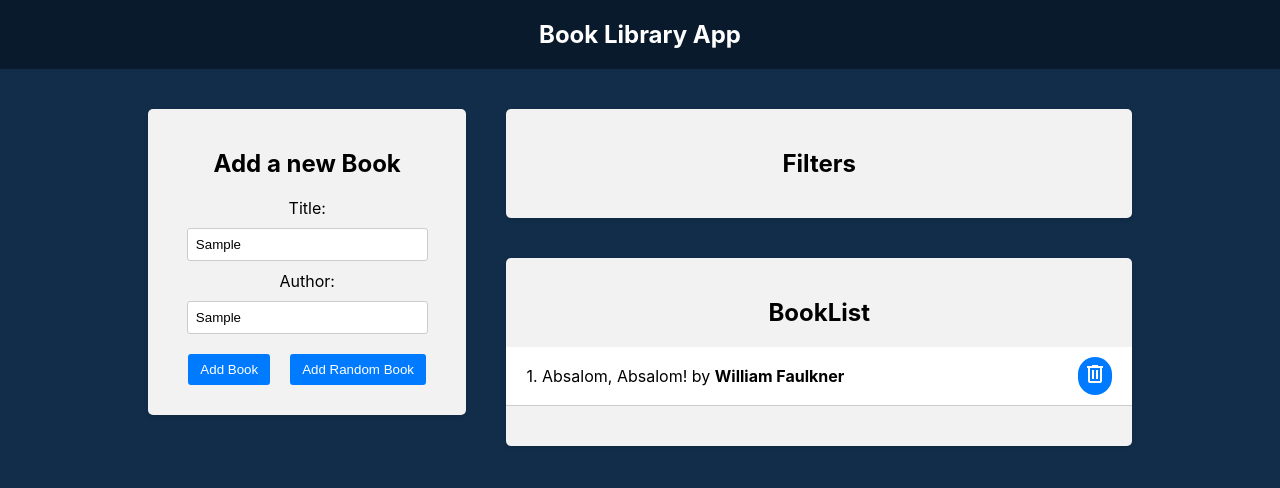
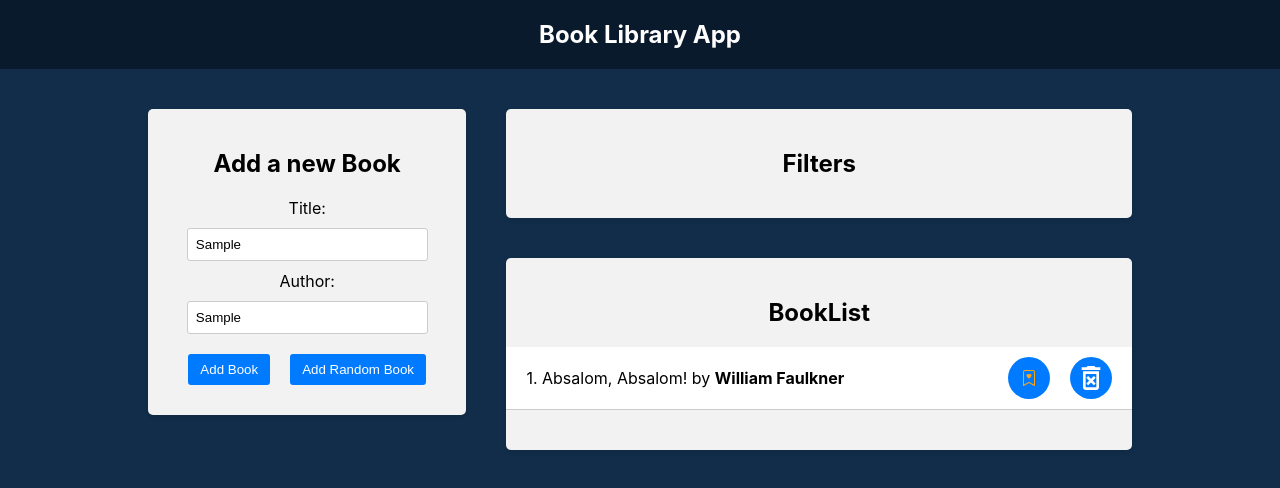
Before and after one commit to DiscoJordan/Books-Library, a React (Create React App) app in the folder client/: page / in a window 1280 px wide. Both pictures are taken after typing "Sample", "Sample" into the empty fields and a click on the button "Add Random Book". Shown: the top 488 px of the page. Built offline with nearby package versions, Linux system fonts and the light colour scheme.

Commit message:
add fav book

```diff
--- a/client/package.json
+++ b/client/package.json
@@ -9,6 +9,7 @@
     "@testing-library/user-event": "^13.5.0",
     "react": "^18.3.1",
     "react-dom": "^18.3.1",
+    "react-icons": "^5.2.1",
     "react-redux": "^9.1.2",
     "react-scripts": "5.0.1",
     "uuid": "^10.0.0",
--- a/client/src/App.css
+++ b/client/src/App.css
@@ -161,12 +161,25 @@ span{
 }
 
 .book-list .star-icon {
-  width: 24px;
-  height: 24px;
+  width: 32px;
+  height: 32px;
   margin: 0 20px;
   cursor: pointer;
   transition: color 0.3s ease;
   color: #fca510;
+  display: flex;
+  justify-content: center;
+  align-items: center;
+}
+.book-list .delete-icon {
+  width: 32px;
+  height: 32px;
+  cursor: pointer;
+  transition: color 0.3s ease;
+  color: #FFFFFF;
+  display: flex;
+  justify-content: center;
+  align-items: center;
 }
 .filter-row {
   display: flex;
--- a/client/src/Components/BookList.js
+++ b/client/src/Components/BookList.js
@@ -1,14 +1,20 @@
 import React from "react";
 import { useSelector } from "react-redux";
 import { useDispatch } from "react-redux";
-import { deleteBook } from "../Redux/books/actionCreators";
+import { ToggleFavBook, deleteBook } from "../Redux/books/actionCreators";
+
+import { MdOutlineDeleteForever } from "react-icons/md";
+import { BsBookmarkHeart, BsBookmarkHeartFill } from "react-icons/bs";
 
 function BookList() {
   const books = useSelector((state) => state.books);
-const dispatch = useDispatch()
+  const dispatch = useDispatch();
   const handleDelete = (bookId) => {
-    dispatch(deleteBook(bookId))
+    dispatch(deleteBook(bookId));
   };
+  const handleFavorite = (bookId)=>{
+    dispatch(ToggleFavBook(bookId));
+  }
   return (
     <div className="app-block book-list">
       <h2>BookList</h2>
@@ -22,8 +28,14 @@ const dispatch = useDispatch()
                 {++i}. {book.title} by <b>{book.author}</b>
               </div>
               <div className="book-actions">
-                <div onClick={()=>handleDelete(book.id)} className="circle">
-                  <span class="material-symbols-outlined">delete</span>
+                {
+                  <div className="circle star-icon" onClick={()=>handleFavorite(book.id)}>
+                    {book.isFav ? <BsBookmarkHeartFill /> : <BsBookmarkHeart />}
+                  </div>
+                }
+
+                <div onClick={() => handleDelete(book.id)} className="circle">
+                  <MdOutlineDeleteForever className="delete-icon" />
                 </div>
               </div>
             </li>
--- a/client/src/Components/Bookform.js
+++ b/client/src/Components/Bookform.js
@@ -13,7 +13,7 @@ function Bookform() {
   const handleSubmit = (e) => {
     e.preventDefault();
     if (title && author) {
-      const book = { title: title, author: author, id:uuidv4() };
+      const book = { title: title, author: author,isFav:false, id:uuidv4() };
 
       setTitle("");
       setAuthor("");
@@ -25,7 +25,7 @@ function Bookform() {
     e.preventDefault();
     let randomId = Math.floor(Math.random()*booksData.length)
     const randomBook = booksData[randomId]
-    const book = { ...randomBook, id:uuidv4() };
+    const book = { ...randomBook,isFav:false, id:uuidv4() };
     dispatch(addBook(book));
 
   };
--- a/client/src/Redux/books/actionCreators.js
+++ b/client/src/Redux/books/actionCreators.js
@@ -12,3 +12,9 @@ export const deleteBook = (BookId) => {
       payload: BookId,
     };
   };
+  export const ToggleFavBook = (BookId) => {
+    return {
+      type: a.TOGGLE_FAVBOOK,
+      payload: BookId,
+    };
+  };
--- a/client/src/Redux/books/actionTypes.js
+++ b/client/src/Redux/books/actionTypes.js
@@ -1,2 +1,3 @@
 export const ADD_BOOK = 'ADD_BOOK'
 export const DELETE_BOOK = 'DELETE_BOOK'
+export const TOGGLE_FAVBOOK = 'TOGGLE_FAVBOOK'
--- a/client/src/Redux/books/reducer.js
+++ b/client/src/Redux/books/reducer.js
@@ -4,15 +4,23 @@ const initialState = [];
 
 const booksReducer = (state = initialState, action) => {
   switch (action.type) {
-    case  a.ADD_BOOK:
-      return [...state,action.payload];
+    case a.ADD_BOOK:
+      return [...state, action.payload];
 
-      case  a.DELETE_BOOK:
-        return state.filter(book=>book.id!==action.payload)
+    case a.DELETE_BOOK:
+      return state.filter((book) => book.id !== action.payload);
+
+    case a.TOGGLE_FAVBOOK:
+    console.log(state);
+    console.log(action.payload);
+      return state.map((book) =>
+        book.id === action.payload ? { ...book, isFav: !book.isFav } : book
+      );
+
 
     default:
       return state;
   }
 };
 
-export default booksReducer
+export default booksReducer;
```
Also changed, not shown: 1 other file (tests, documents, lock files or other folders).
